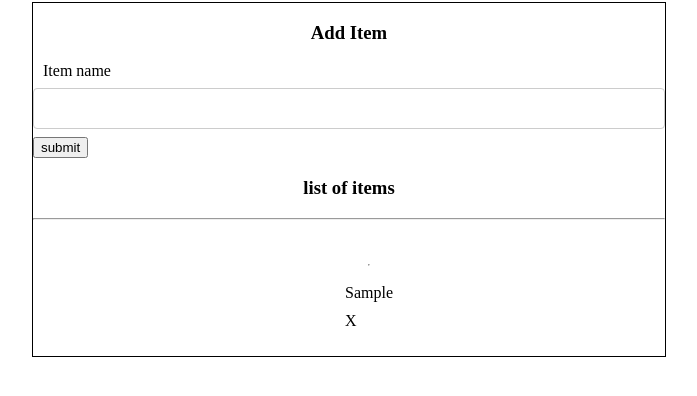
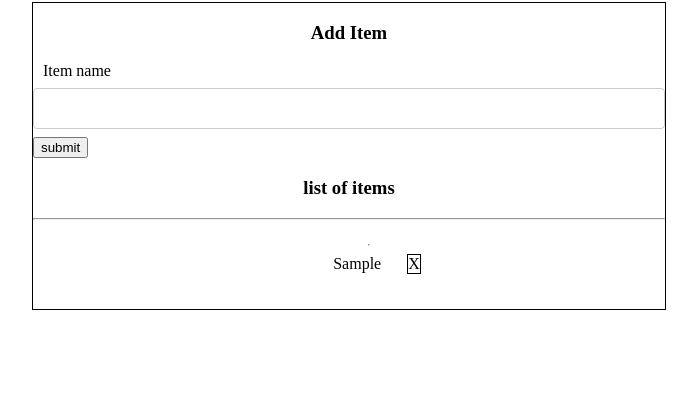
Before and after one commit to Kentheson/assignments, a website: page moms-shopping-list-start/index.html in a window 1280 px wide. Both pictures are taken after typing "Sample" into the empty fields and a click on the button "submit". Shown: the part 78-474 px from the top of the page, without its empty margins (291-988 px from the left). Drawn offline with Linux system fonts and the light colour scheme.

Commit message:
updated moms shopping list

```diff
--- a/moms-shopping-list-start/index.html
+++ b/moms-shopping-list-start/index.html
@@ -24,10 +24,11 @@
             <div class="title-bar">
                 <h3 class="title">list of items</h3>
             </div>
-            <hr>
+           <hr>
             <ul id="list">
-                <li>
-               <!--    <div>Milk</div>
+
+                <!-- <li>
+                  <div>Milk</div>
                     <button>edit</button>
                     <button>X</button>
                 </li>
@@ -39,9 +40,11 @@
                 <li>
                     <div>2 Goats</div>
                     <button>edit</button>
-                    <button>X</button> -->
+                    <button>X</button>
+
                 </li>
-                <hr>
+                 <button id="deleteBtn"></button> -->
+              <hr>
             </ul>
         </div>
     </div>
--- a/moms-shopping-list-start/index.js
+++ b/moms-shopping-list-start/index.js
@@ -13,6 +13,7 @@ button.addEventListener("click", function(event){
     list.append(li)
     form.title.value = " "
     const deleteBtn = document.createElement("deleteBtn")
+    deleteBtn.className = 'my-deleteBtn';
     deleteBtn.innerText = "X"
     li.append(deleteBtn)
     deleteBtn.addEventListener("click", (event) => li.remove())
--- a/moms-shopping-list-start/style.css
+++ b/moms-shopping-list-start/style.css
@@ -27,20 +27,37 @@
 }
 
 #list {
+
+
     flex-direction: column;
     display: flex;
+/*    display: inline-block;
+    text-align: center; */
 }
 
 #list > li{
-    list-style-type: none;
-    margin: 10px auto;
+
+
+   list-style-type: none;
+    margin-right: 10px;
+    text-align: center;
+    display: inline-block;
+
 }
 
-#list div {
-    margin-bottom: 10px;
-    text-align: center;
+.my-deleteBtn {
+    border: 1px solid black;
+     display: inline-block;
+
+
+ }
+
+
+ #list div {
+   margin: auto;
+   padding: auto;
+   text-align: center;
+   width: 100px;
+   display: inline-block;
+   margin-bottom: 20px;
 }
-.deleteBtn {
-    border: 1px solid #ccc;
-    margin: 10px;
-}
```
